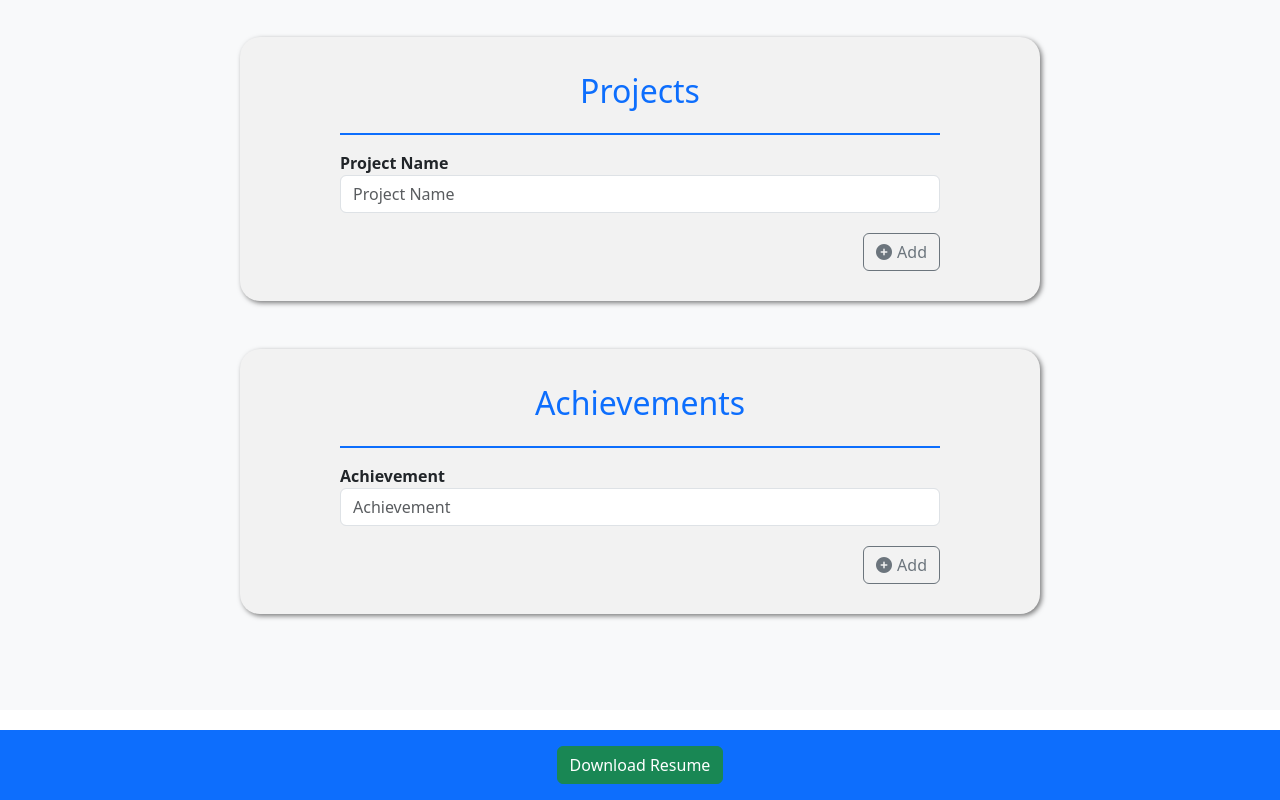
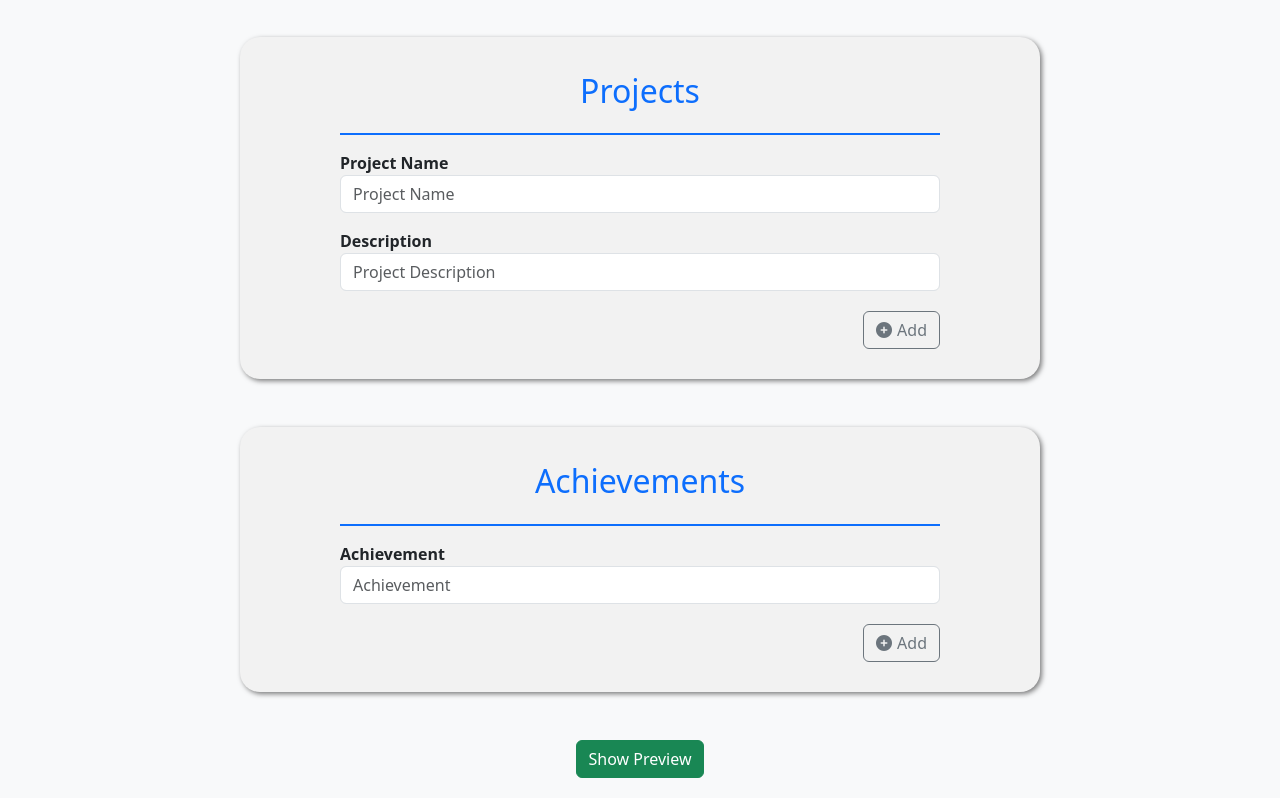
Before and after one commit to Rishben/ResumeBuilder, a plain HTML site: page index.html in a window 1280 px wide. Shown: the part 2207-3007 px from the top of the page. Drawn offline with nearby package versions, Linux system fonts and the light colour scheme.

Commit message:
added description part

```diff
--- a/index.html
+++ b/index.html
@@ -15,7 +15,7 @@
 
 <body>
     <!-- main container div -->
-    <div class="w-100 bg-light d-flex flex-column justify-content-center align-items-center pb-5">
+    <div class="w-100 bg-light d-flex flex-column justify-content-center align-items-center">
         <header class="w-100 bg-primary text-white p-2 mb-4">
             <h1 class="text-center">Resume Builder</h1>
             <p class="text-center">Create your resume in minutes</p>
@@ -186,6 +186,9 @@
                     <label for="project">Project Name
                         <input type="text" id="project" class="form-control" placeholder="Project Name">
                     </label>
+                    <label for="description" class="mt-3">Description
+                        <input type="text" id="description" class="form-control" placeholder="Project Description">
+                    </label>
                 </div>
                 <div class="add-more-container">
                     <button class="btn btn-outline-secondary btn-add-more" id="addProjectBtn">
@@ -224,8 +227,8 @@
     </div>
 
     <!-- Footer -->
-    <footer class="w-100 text-center bg-primary py-3 text-white p-2">
-        <button class="btn btn-success">Download Resume</button>
+    <footer class="bg-light w-100 text-center text-white">
+        <button class="btn btn-success">Show Preview</button>
     </footer>
 
     <script src="script.js"></script>
--- a/style.css
+++ b/style.css
@@ -98,7 +98,7 @@ textarea {
 
 /* Footer styling */
 footer {
-    margin-top: 20px;
+   padding-bottom: 20px;
 }
 
 /* Responsive styles for smaller screens */
```
